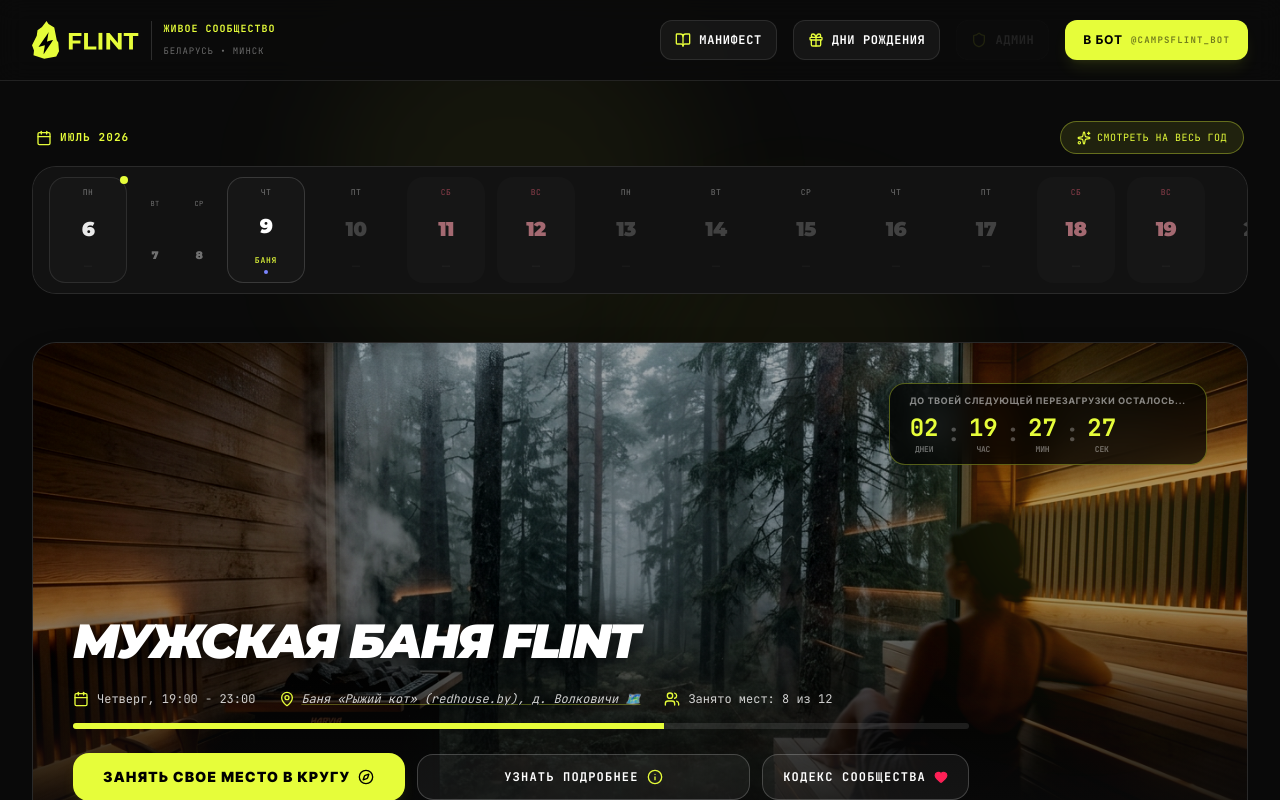
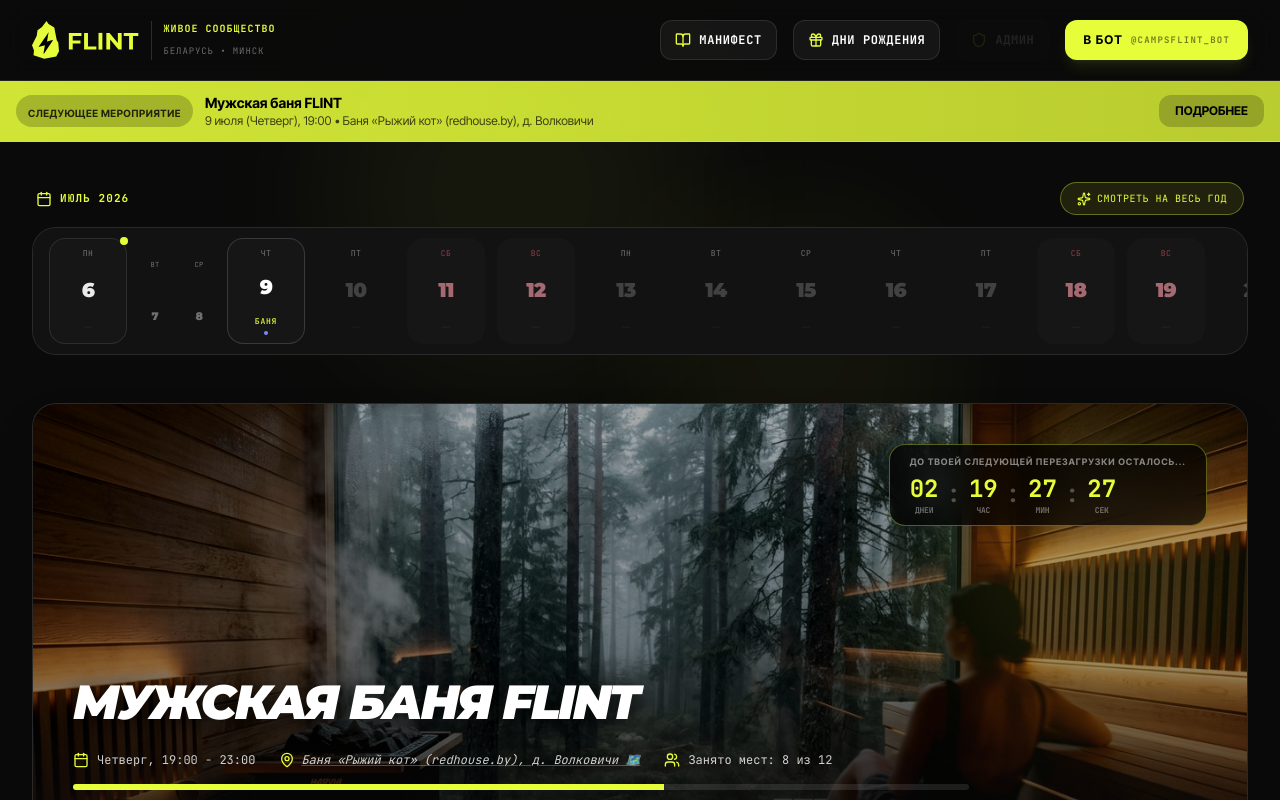
Before and after one commit to Artemewww/flint-live-in-moment, a React (Vite) app: page / in a window 1280 px wide. Shown: the top 800 px of the page. Built offline with nearby package versions, Linux system fonts and the light colour scheme.

Commit message:
feat: добавлен баннер с ближайшим мероприятием на главную

```diff
--- a/src/App.tsx
+++ b/src/App.tsx
@@ -36,6 +36,12 @@ export default function App() {
   const [showUserStats, setShowUserStats] = useState<boolean>(false);
   const [posterEvent, setPosterEvent] = useState<CommunityEvent | null>(null);
   const [showAdminPanel, setShowAdminPanel] = useState<boolean>(false);
+
+  // Находим ближайшее мероприятие для баннера
+  const nextEvent = events
+    .filter(e => e.status === 'open' || e.status === 'locked')
+    .sort((a, b) => new Date(a.date).getTime() - new Date(b.date).getTime())
+    .find(e => new Date(e.date) >= new Date(new Date().toISOString().split('T')[0]));
 
   // Загружаем события из JSON файла
   useEffect(() => {
@@ -292,6 +298,29 @@ export default function App() {
           </div>
         </div>
       </header>
+
+      {/* Next Event Banner */}
+      {nextEvent && (
+        <div className="bg-gradient-to-r from-brand/90 to-brand/80 backdrop-blur-sm py-3 px-4 relative z-30 border-b border-brand-hover" id="next-event-banner">
+          <div className="max-w-7xl mx-auto flex items-center justify-between">
+            <div className="flex items-center gap-3">
+              <div className="bg-black/20 rounded-full px-3 py-1">
+                <span className="text-[10px] font-bold uppercase tracking-wider text-black/80">Следующее мероприятие</span>
+              </div>
+              <div className="hidden sm:block">
+                <p className="text-sm font-bold text-black">{nextEvent.title}</p>
+                <p className="text-xs text-black/70">{nextEvent.dateLabel} • {nextEvent.location}</p>
+              </div>
+            </div>
+            <button
+              onClick={() => setActiveDetailEvent(nextEvent)}
+              className="bg-black/20 hover:bg-black/30 text-black px-4 py-2 rounded-xl text-xs font-bold uppercase transition-all"
+            >
+              Подробнее
+            </button>
+          </div>
+        </div>
+      )}
 
       {/* Central Content Canvas */}
       <main className="max-w-7xl mx-auto px-4 sm:px-6 lg:px-8 py-8 space-y-10 relative z-10" id="main-content">
```
